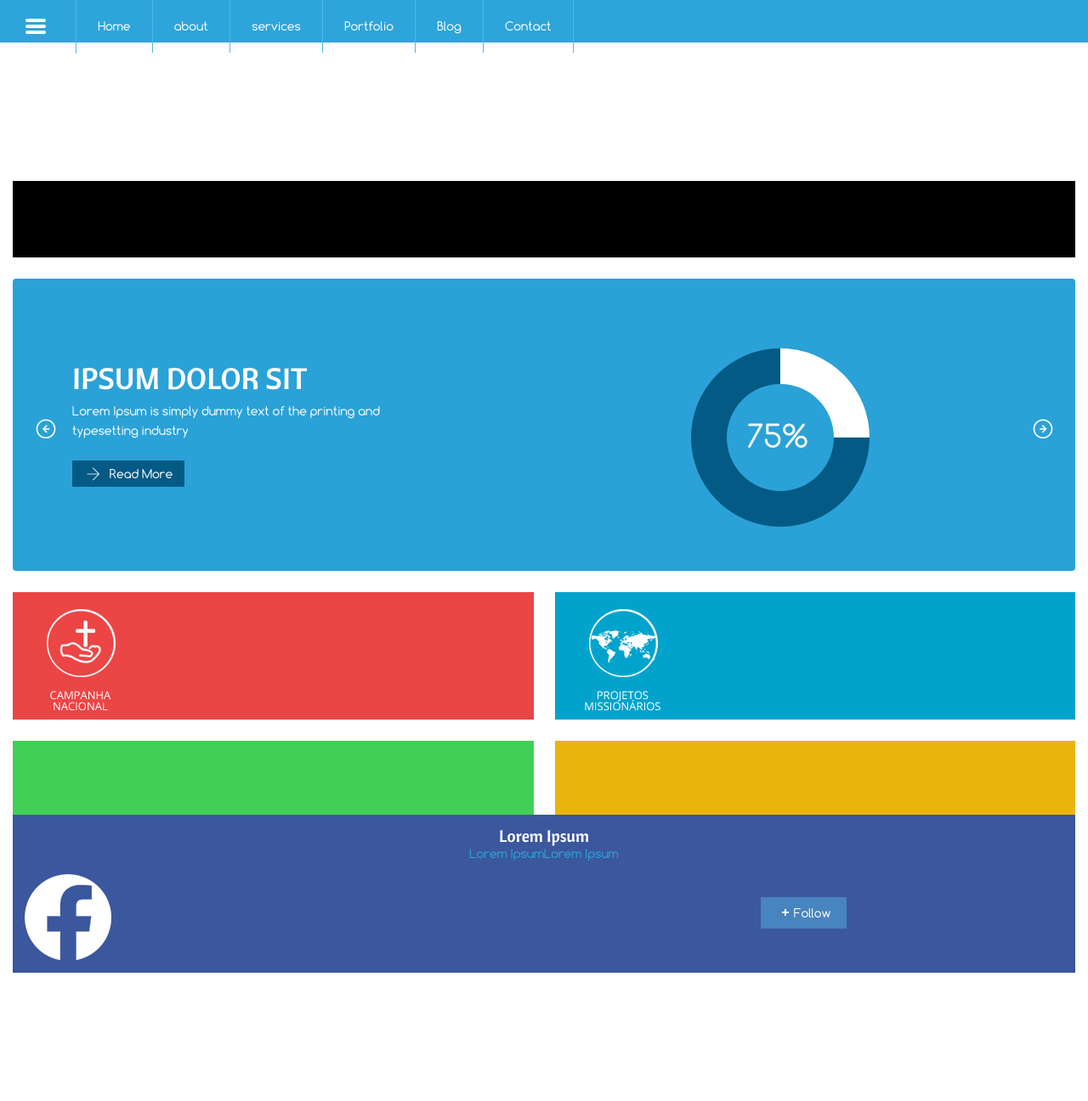
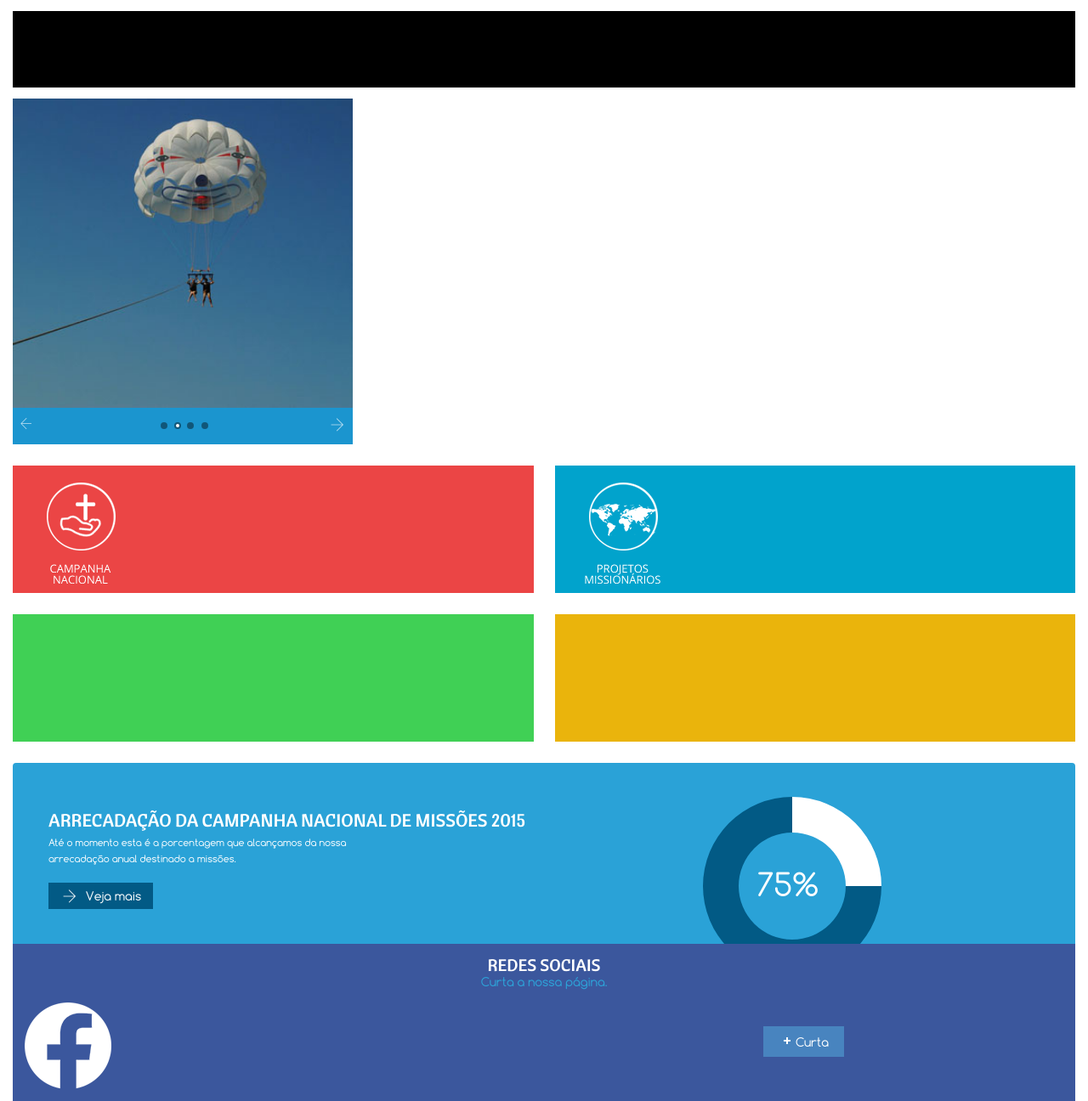
Before and after one commit to nathiel/APP_DNM_NOVO, a plain HTML site: page index.html in a window 1280 px wide. Shown: the whole page at 85% size. Before the commit the page ends 1145 px from the top, so only its background shows below. Drawn offline with Linux system fonts and the light colour scheme.

Commit message:
Mais arquivos

```diff
--- a/css/style.css
+++ b/css/style.css
@@ -7,7 +7,6 @@
 .banner {
 	height:90px;
 	background:#000;
-	margin:16% 0% 1% 0%;
 }
 .conteudo {
 	padding-top:1%;
@@ -1221,12 +1220,15 @@ a.button i {
 .banner {
 	height:90px;
 	background:#000;
-	margin:16% 0% 1% 0%;
 }
 .facebook {
-	margin-top:-8%;
-}
-
+	margin-top:-1%;
+}
+.online {
+	width:100%;
+	height:450px;
+	overflow:hidden;
+}
 span.menu1{
 	text-align: center;
   	cursor: pointer;
@@ -1379,7 +1381,16 @@ span.menu1{
 	background: url(../images/img-sprite.png) no-repeat -47px -48px ;
 }
 }
-@media(max-width:640px){
+@media(min-width:480px){
+.col-dir-item-1 {
+	height: 150px;
+	background:#eb4545;
+	margin:1% 0% 1% 0%;
+}
+.col-dir-item-1 a {
+	margin-top:1%;
+	vertical-align:middle;
+}
 .facts p {
   font-size: 0.8em;
 }
--- a/index.html
+++ b/index.html
@@ -23,13 +23,11 @@
         <meta name="msapplication-tap-highlight" content="no" />
         <!-- WARNING: for iOS 7, remove the width=device-width and height=device-height attributes. See https://issues.apache.org/jira/browse/CB-4323 -->
         <meta name="viewport" content="user-scalable=no, initial-scale=1, maximum-scale=1, minimum-scale=1, width=device-width, height=device-height, target-densitydpi=device-dpi" />
-<title>DNM - DEpartamento Nacional de Missões</title>
+<title>DNM - Departamento Nacional de Missões</title>
 <link href="css/bootstrap.min.css" rel="stylesheet">
 <link href="css/bootstrap-theme.css" rel="stylesheet">
 <link href="css/bootstrap.css" rel="stylesheet">
 <link href="css/style.css" rel="stylesheet">
-
-
 <script src="js/jquery.js"></script>
 <script src="js/bootstrap.min.js"></script>
 <script src="js/npm.js"></script>
@@ -106,49 +104,6 @@ $(document).ready(function(){
 </head>
 
 <body>
-<!-- header -->
-
-<div class="header col-xs-12">
-		<div class=" nav">
-			<span class="menu"><img src="images/menu.png" alt=""> </span>
-				<ul>
-					<li><a href="#"><i> </i>Inbox<span>1</span></a></li>
-					<li><a href="#" ><i class="shop"> </i> Shop</a></li>
-					<li><a href="#" ><i class="my"> </i> My Files</a></li>
-					<li><a href="#" ><i class="profile"> </i>Profile</a></li>
-				</ul>
-				<script>
-					$("span.menu").click(function(){
-						$(".nav ul").slideToggle(500, function(){
-						});
-					});
-				</script>
-		</div>
-		<div class="header-top">
-		<div class=" top-menu">
-				<span class="menu1">Menu </span>
-				<ul>
-					<li><a href="#">Home</a></li>
-					<li><a href="#">about</a></li>
-					<li><a href="#">services</a></li>
-					<li><a href="#">Portfolio</a></li>
-					<li><a href="#">Blog</a></li>
-					<li><a href="#">Contact</a></li>
-				</ul>
-				<script>
-					$("span.menu1").click(function(){
-						$(".top-menu ul").slideToggle(500, function(){
-						});
-					});
-				</script>
-
-		</div>
-
-				<div class="clear"> </div>
-
-</div>
-<div class="clear"> </div>
-	</div>
 
 <!-- fim do header -->
 <!-- banner -->
@@ -157,95 +112,72 @@ $(document).ready(function(){
 <!-- fim do banner -->
 </div>
 <div class="conteudo col-xs-12">
+<div class="content-middle4">
+		 <div class="slider">
+
+		  <div class="callbacks_container">
+	      <ul class="rslides" id="slider">
+	        <li>
+	          <a href="#"><img src="images/pi1.jpg" alt=""></a>
+
+	        </li>
+	        <li>
+	          <a href="#"><img src="images/pi7.jpg" alt=""></a>
+
+	        </li>
+	        <li>
+	          <a href="#"><img src="images/pi8.jpg" alt=""></a>
+
+	        </li>
+            <li>
+	          <a href="#"><img src="images/pi7.jpg" alt=""></a>
+
+	        </li>
+	      </ul>
+
+	</div>
+	</div>
+	</div>
+    </div>
+
+<div class="conteudo col-xs-12">
+
+<!-- coluna da direita -->
+<div class="col-dir-item-1 col-xs-5">
+ <a href="#"><img src="img/campanha.png"/></a>
+</div>
+<div class="espaco-vert"></div>
+<div class="col-esq-item-1 col-xs-5">
+<a href="#"><img src="img/projetos.png"/></a>
+</div>
+<div class="espaco-hor"></div>
+<!-- fim da coluna da direita-->
+
+<!-- coluna da esquerda-->
+<div class="col-dir-item-2 col-xs-5">
+
+</div>
+<div class="espaco-vert"></div>
+<div class="col-esq-item-2 col-xs-5">
+
+</div>
+<!-- fim da coluna da esquerda-->
+</div>
+
+
+<div class="conteudo col-xs-12">
 
 <div class="slider">
                   <section class="slider">
                       <div class="flexslider">
                       <ul class="slides">
-                      <li>
-                      	<div class="mid">
-                      	<div class="mid1">
-    	                <h2>IPSUM DOLOR SIT</h2>
-                        <p>Lorem Ipsum is simply dummy text of the printing and typesetting industry</p>
-                        <a href="#"><i></i>Read More</a>
-                        </div>
-                        <div class="mid2">
-                        	<div class="content-main">
-						<div class=" content-main-left">
-							<div class="upload">
 
-								<div class="diagram">
-									<canvas id="canvas" height="220" width="220"> </canvas>
-									<h4>75%</h4>
-								</div>
-							</div>
-							<script>
-						var doughnutData = [
-
-								{
-									value : 25,
-									color : "#ffffff"
-								},
-								{
-									value: 75,
-									color:"#025a85"
-								},
-
-							];
-							var myDoughnut = new Chart(document.getElementById("canvas").getContext("2d")).Doughnut(doughnutData);
-					</script>
-
-</div>
-                        </div>
-                        </div>
-                        <div class="clear"> </div>
-                        </div>
-  	    		</li>
- 	    		<li>
-                      	<div class="mid">
-                      	<div class="mid1">
-    	                <h2>IPSUM DOLOR SIT</h2>
-                        <p>Lorem Ipsum is simply dummy text of the printing and typesetting industry</p>
-                        <a href="#"><i></i>Read More</a>
-                        </div>
-                        <div class="mid2">
-                        	<div class="content-main">
-						<div class=" content-main-left">
-							<div class="upload">
-
-								<div class="diagram">
-									<canvas id="canvas1" height="220" width="220"> </canvas>
-									<h4>75%</h4>
-								</div>
-							</div>
-							<script>
-						var doughnutData = [
-								{
-									value : 25,
-									color : "#ffffff"
-								},
-								{
-									value: 75,
-									color:"#025a85"
-								},
-
-
-							];
-							var myDoughnut = new Chart(document.getElementById("canvas1").getContext("2d")).Doughnut(doughnutData);
-					</script>
-
-</div>
-                        </div>
-                        </div>
-                        <div class="clear"> </div>
-                        </div>
-  	    		</li>
   	    		<li>
                       	<div class="mid">
                       	<div class="mid1">
-    	                <h2>IPSUM DOLOR SIT</h2>
-                        <p>Lorem Ipsum is simply dummy text of the printing and typesetting industry</p>
-                        <a href="#"><i></i>Read More</a>
+    	                <h2>ARRECADAÇÃO DA CAMPANHA NACIONAL DE MISSÕES 2015</h2>
+                        <p>Até o momento esta é a porcentagem que alcançamos da nossa arrecadação anual destinado a missões.</p>
+                        <a href="http://aicebdnm.com.br/arrecadacao-campanha-de-missoes-2015/" target="_blank"><i></i>Veja mais</a>
                         </div>
                         <div class="mid2">
                         	<div class="content-main">
@@ -305,42 +237,21 @@ $(document).ready(function(){
 
 </div>
 
-<div class="conteudo col-xs-12">
-
-<!-- coluna da direita -->
-<div class="col-dir-item-1 col-xs-5">
- <a href="#"><img src="img/campanha.png"/></a>
-</div>
-<div class="espaco-vert"></div>
-<div class="col-esq-item-1 col-xs-5">
-<a href="#"><img src="img/projetos.png"/></a>
-</div>
-<div class="espaco-hor"></div>
-<!-- fim da coluna da direita-->
-
-<!-- coluna da esquerda-->
-<div class="col-dir-item-2 col-xs-5">
-
-</div>
-<div class="espaco-vert"></div>
-<div class="col-esq-item-2 col-xs-5">
-
-</div>
-<!-- fim da coluna da esquerda-->
-</div>
-
 <div class="facebook conteudo col-xs-12">
 <div class="content-middle-top4">
-		<h4>Lorem Ipsum</h4>
-		<p>Lorem IpsumLorem Ipsum</p>
+		<h4>REDES SOCIAIS</h4>
+		<p>Curta a nossa página.</p>
 		<div class="follow">
 			<div class="follow-img"><img src="images/co1.png" alt=""></div>
 			<div class="follow-text">
-				<a href="#"><i></i>Follow</a>
+				<a href="https://www.facebook.com/aicebdnm/" target="_blank"><i></i>Curta</a>
 			</div>
 			<div class="clear"> </div>
 		</div>
 	</div>
+    </div>
+
+
 </body>
 
 </body>
```
